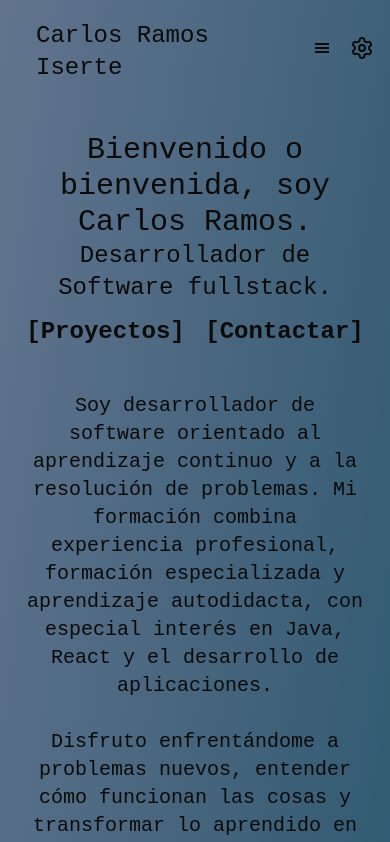
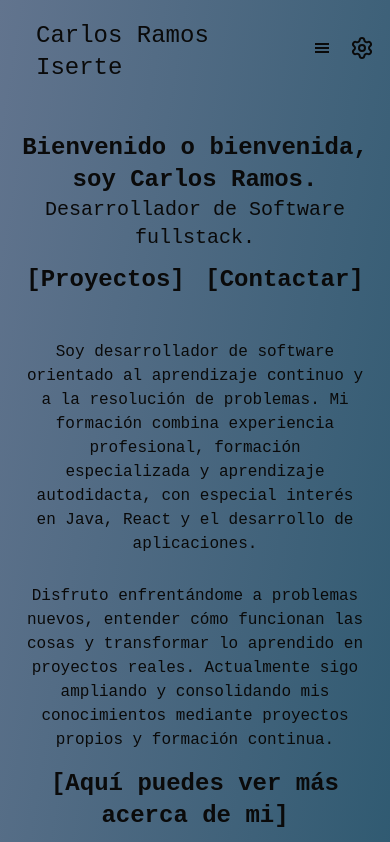
Before and after one commit to CarlosRamosDeveloper/portfolio, a React (Vite) app: page / in a window 390 px wide. Shown: the top 842 px of the page. Built offline with nearby package versions, Linux system fonts and the light colour scheme.

Commit message:
implemented styles at landinglabel

```diff
--- a/src/portfolio/pages/landing/components/LandingLabel.tsx
+++ b/src/portfolio/pages/landing/components/LandingLabel.tsx
@@ -9,10 +9,10 @@ export const LandingLabel = ({ text, type }: Props) => {
   return (
     <span
       className={cn(
-        type === 'title' && 'text-3xl',
-        type === 'subtitle' && 'text-2xl',
+        type === 'title' && 'text-2xl font-semibold lg:text-3xl',
+        type === 'subtitle' && 'text-xl lg:text-2xl',
         type === 'navigation' && 'text-2xl font-bold',
-        type === 'description' && 'text-xl',
+        type === 'description' && 'text-base lg:text-xl',
       )}
     >
       {text}
```
